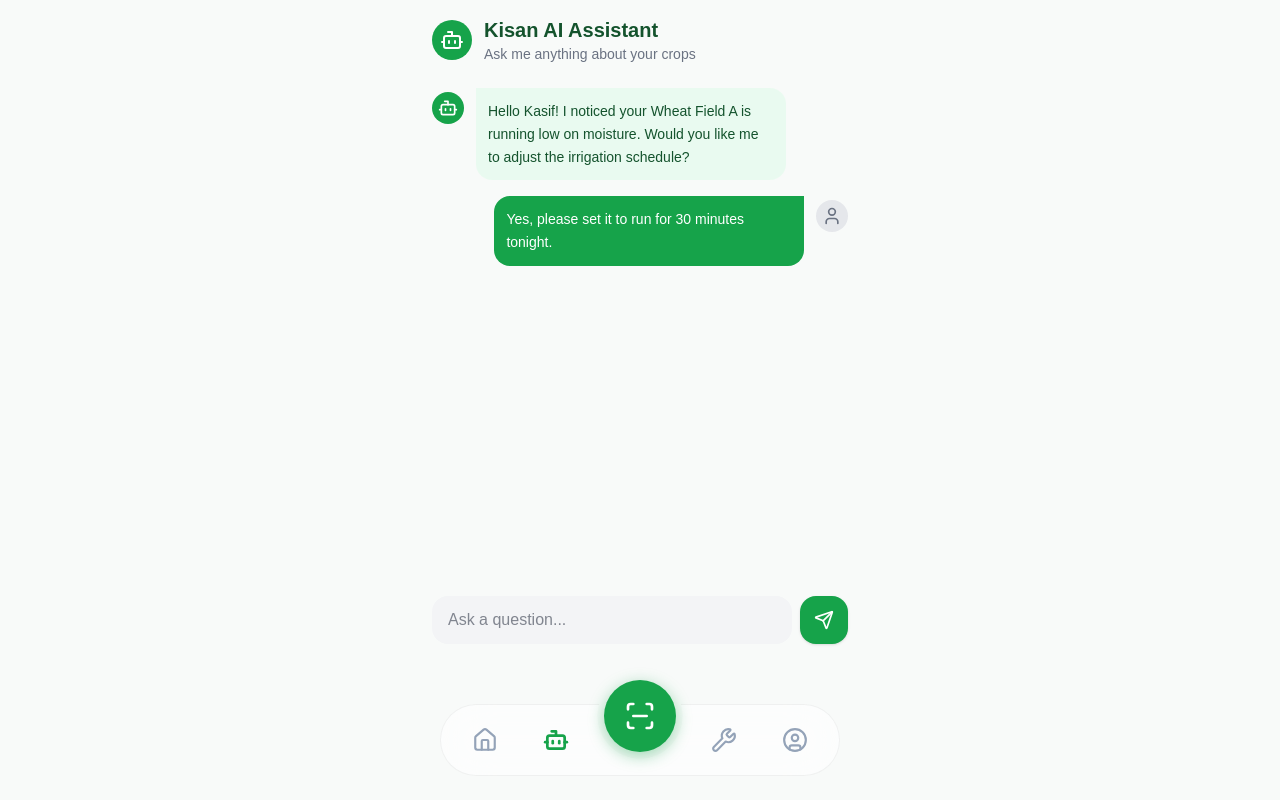
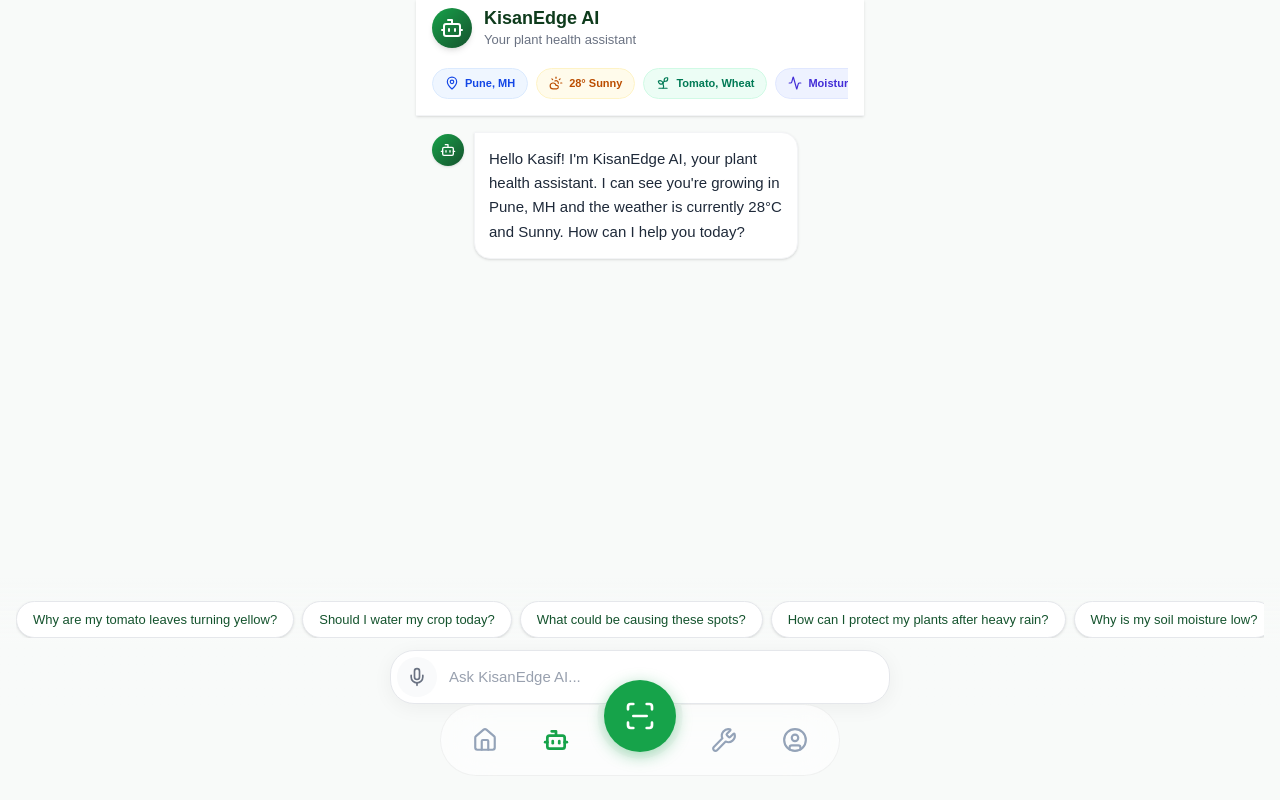
Before and after one commit to MdKasif0/KisanEdge, a Next.js app: page /assistant in a window 1280 px wide. Built offline with nearby package versions, Linux system fonts and the light colour scheme.

Commit message:
feat: revamp assistant interface with contextual data, typing indicators, and suggested questions

```diff
--- a/src/app/(app)/assistant/page.tsx
+++ b/src/app/(app)/assistant/page.tsx
@@ -1,59 +1,203 @@
 "use client";
 
-import { Send, Bot, User } from "lucide-react";
+import { Send, Bot, User, Mic, MapPin, CloudSun, Activity, Sprout, AlertTriangle } from "lucide-react";
 import { Button } from "@/components/ui/button";
-import { useState } from "react";
+import { useState, useRef, useEffect } from "react";
+import { useUser } from "@/lib/store/user-store";
+import { motion, AnimatePresence } from "framer-motion";
+
+const SUGGESTIONS = [
+  "Why are my tomato leaves turning yellow?",
+  "Should I water my crop today?",
+  "What could be causing these spots?",
+  "How can I protect my plants after heavy rain?",
+  "Why is my soil moisture low?"
+];
 
 export default function AssistantPage() {
+  const { name, role, location } = useUser();
   const [input, setInput] = useState("");
+  const [messages, setMessages] = useState<{role: 'ai' | 'user', text: string | React.ReactNode}[]>([
+    {
+      role: 'ai',
+      text: `Hello ${name}! I'm KisanEdge AI, your plant health assistant. I can see you're growing in ${location} and the weather is currently 28°C and Sunny. How can I help you today?`
+    }
+  ]);
+  const [isTyping, setIsTyping] = useState(false);
+  const messagesEndRef = useRef<HTMLDivElement>(null);
+
+  const scrollToBottom = () => {
+    messagesEndRef.current?.scrollIntoView({ behavior: "smooth" });
+  };
+
+  useEffect(() => {
+    scrollToBottom();
+  }, [messages, isTyping]);
+
+  const handleSend = (text: string) => {
+    if (!text.trim()) return;
+
+    setMessages(prev => [...prev, { role: 'user', text }]);
+    setInput("");
+    setIsTyping(true);
+
+    // Mock AI Response
+    setTimeout(() => {
+      setIsTyping(false);
+      setMessages(prev => [...prev, {
+        role: 'ai',
+        text: (
+          <div className="flex flex-col gap-2">
+            <p className="font-semibold text-[15px]">Yellowing leaves (Chlorosis) in tomatoes is common and usually caused by:</p>
+            <ul className="list-disc pl-5 space-y-1 mt-1 text-[14px]">
+              <li><strong className="text-gray-900">Overwatering or poor drainage:</strong> Checks if soil is soggy.</li>
+              <li><strong className="text-gray-900">Nitrogen deficiency:</strong> Leaves turn pale green then yellow.</li>
+              <li><strong className="text-gray-900">Fungal issues:</strong> Like Early Blight (usually starts with spots).</li>
+            </ul>
+            <div className="bg-orange-50 border border-orange-100 p-2.5 rounded-xl mt-1">
+              <span className="font-semibold text-orange-800 text-[13px] block mb-1">Recommended Actions:</span>
+              <ol className="list-decimal pl-4 text-orange-900 text-[13px] space-y-0.5">
+                <li>Check soil moisture using your sensor.</li>
+                <li>Ensure pots/field have proper drainage.</li>
+                <li>Apply a balanced NPK fertilizer if soil is dry and nutrient-poor.</li>
+              </ol>
+            </div>
+            <p className="text-[11px] text-gray-500 italic mt-1 leading-tight">
+              Note: I am an AI assistant, not a certified agronomist. Please verify treatments for commercial crops.
+            </p>
+          </div>
+        )
+      }]);
+    }, 1500);
+  };
 
   return (
-    <div className="flex flex-col h-[calc(100vh-140px)] p-4">
-      <div className="flex items-center gap-3 mb-6">
-        <div className="w-10 h-10 bg-brand-primary rounded-full flex items-center justify-center">
+    <div className="flex flex-col h-full bg-[#f8faf9] relative pb-24">
+      {/* Header */}
+      <div className="pt-safe px-4 pb-3 bg-white sticky top-0 z-20 border-b border-gray-100 shadow-sm">
+        <div className="flex items-center gap-3 h-14">
+          <div className="w-10 h-10 bg-gradient-to-br from-[#16a34a] to-[#14532D] rounded-full flex items-center justify-center shadow-md">
             <Bot className="w-6 h-6 text-white" />
           </div>
           <div>
-          <h1 className="text-xl font-bold text-brand-deep">Kisan AI Assistant</h1>
-          <p className="text-sm text-gray-500">Ask me anything about your crops</p>
+            <h1 className="text-[18px] font-bold text-[#0e3b1c] leading-tight">KisanEdge AI</h1>
+            <p className="text-[13px] text-gray-500 font-medium">Your plant health assistant</p>
           </div>
         </div>
 
-      <div className="flex-1 overflow-y-auto flex flex-col gap-4 mb-4">
-        {/* AI Message */}
-        <div className="flex gap-3 max-w-[85%]">
-          <div className="w-8 h-8 bg-brand-primary rounded-full flex items-center justify-center shrink-0 mt-1">
-            <Bot className="w-5 h-5 text-white" />
-          </div>
-          <div className="bg-brand-soft/50 p-3 rounded-2xl rounded-tl-none text-brand-deep text-sm leading-relaxed">
-            Hello Kasif! I noticed your Wheat Field A is running low on moisture. Would you like me to adjust the irrigation schedule?
+        {/* Context Pills */}
+        <div className="flex gap-2 overflow-x-auto hide-scrollbar mt-3 pb-1">
+          <ContextPill icon={MapPin} text={location} color="blue" />
+          <ContextPill icon={CloudSun} text="28° Sunny" color="amber" />
+          <ContextPill icon={Sprout} text="Tomato, Wheat" color="emerald" />
+          <ContextPill icon={Activity} text="Moisture: 31%" color="indigo" />
+          <ContextPill icon={AlertTriangle} text="No recent alerts" color="gray" />
         </div>
       </div>
 
-        {/* User Message */}
-        <div className="flex gap-3 max-w-[85%] self-end flex-row-reverse">
-          <div className="w-8 h-8 bg-gray-200 rounded-full flex items-center justify-center shrink-0 mt-1">
-            <User className="w-5 h-5 text-gray-500" />
+      <div className="flex-1 overflow-y-auto flex flex-col gap-5 p-4 pb-32">
+        <AnimatePresence>
+          {messages.map((msg, idx) => (
+            <motion.div
+              key={idx}
+              initial={{ opacity: 0, y: 10, scale: 0.95 }}
+              animate={{ opacity: 1, y: 0, scale: 1 }}
+              className={`flex gap-2.5 max-w-[88%] ${msg.role === 'user' ? 'self-end flex-row-reverse' : ''}`}
+            >
+              {msg.role === 'ai' ? (
+                <div className="w-8 h-8 bg-gradient-to-br from-[#16a34a] to-[#14532D] rounded-full flex items-center justify-center shrink-0 mt-0.5 shadow-sm">
+                  <Bot className="w-4 h-4 text-white" />
                 </div>
-          <div className="bg-brand-primary text-white p-3 rounded-2xl rounded-tr-none text-sm leading-relaxed">
-            Yes, please set it to run for 30 minutes tonight.
+              ) : (
+                <div className="w-8 h-8 bg-gray-200 rounded-full flex items-center justify-center shrink-0 mt-0.5">
+                  <User className="w-4 h-4 text-gray-500" />
                 </div>
+              )}
+              <div className={`p-3.5 rounded-2xl text-[15px] leading-relaxed shadow-sm ${
+                msg.role === 'ai'
+                  ? 'bg-white text-gray-800 rounded-tl-none border border-gray-100'
+                  : 'bg-[#16a34a] text-white rounded-tr-none'
+              }`}>
+                {msg.text}
               </div>
+            </motion.div>
+          ))}
+
+          {isTyping && (
+            <motion.div initial={{ opacity: 0 }} animate={{ opacity: 1 }} className="flex gap-2.5 max-w-[88%]">
+              <div className="w-8 h-8 bg-gradient-to-br from-[#16a34a] to-[#14532D] rounded-full flex items-center justify-center shrink-0 shadow-sm">
+                <Bot className="w-4 h-4 text-white" />
+              </div>
+              <div className="bg-white p-4 rounded-2xl rounded-tl-none border border-gray-100 flex items-center gap-1 shadow-sm h-11">
+                <div className="w-2 h-2 bg-gray-300 rounded-full animate-bounce" />
+                <div className="w-2 h-2 bg-gray-300 rounded-full animate-bounce" style={{ animationDelay: '0.2s' }} />
+                <div className="w-2 h-2 bg-gray-300 rounded-full animate-bounce" style={{ animationDelay: '0.4s' }} />
+              </div>
+            </motion.div>
+          )}
+        </AnimatePresence>
+        <div ref={messagesEndRef} />
       </div>
 
-      {/* Input */}
-      <div className="flex gap-2">
+      {/* Input Area */}
+      <div className="fixed bottom-[80px] sm:bottom-[88px] left-0 right-0 bg-gradient-to-t from-[#f8faf9] via-[#f8faf9] to-transparent pt-6 pb-2 px-4 z-30 pointer-events-none">
+
+        {/* Suggested Questions */}
+        {messages.length === 1 && (
+          <div className="flex gap-2 overflow-x-auto hide-scrollbar mb-3 pointer-events-auto">
+            {SUGGESTIONS.map((s, i) => (
+              <button
+                key={i}
+                onClick={() => handleSend(s)}
+                className="shrink-0 bg-white border border-gray-200 text-[#14532D] text-[13px] font-medium px-4 py-2 rounded-full shadow-sm hover:bg-gray-50 active:scale-95 transition-transform"
+              >
+                {s}
+              </button>
+            ))}
+          </div>
+        )}
+
+        <div className="flex gap-2 items-end pointer-events-auto max-w-[500px] mx-auto">
+          <div className="flex-1 bg-white border border-gray-200 rounded-3xl p-1.5 flex items-center shadow-[0_4px_20px_rgba(0,0,0,0.05)] focus-within:border-[#16a34a] focus-within:ring-2 focus-within:ring-[#16a34a]/20 transition-all">
+            <button className="w-10 h-10 rounded-full bg-gray-50 flex items-center justify-center text-gray-500 hover:text-[#16a34a] hover:bg-[#16a34a]/10 transition-colors shrink-0">
+              <Mic className="w-5 h-5" />
+            </button>
             <input
               type="text"
               value={input}
               onChange={(e) => setInput(e.target.value)}
-          placeholder="Ask a question..."
-          className="flex-1 bg-gray-100 border-transparent rounded-2xl px-4 py-3 focus:outline-none focus:ring-2 focus:ring-brand-primary focus:bg-white transition-all"
+              onKeyDown={(e) => e.key === 'Enter' && handleSend(input)}
+              placeholder="Ask KisanEdge AI..."
+              className="flex-1 bg-transparent border-transparent px-3 py-2 text-[15px] focus:outline-none placeholder:text-gray-400"
             />
-        <Button size="icon" className="h-12 w-12 rounded-2xl shrink-0 bg-brand-primary text-white hover:bg-brand-primary/90">
-          <Send className="w-5 h-5" />
-        </Button>
+            {input.trim() && (
+              <button
+                onClick={() => handleSend(input)}
+                className="w-10 h-10 rounded-full bg-[#16a34a] flex items-center justify-center text-white shadow-sm hover:bg-[#15803d] shrink-0"
+              >
+                <Send className="w-4 h-4 ml-0.5" />
+              </button>
+            )}
+          </div>
+        </div>
       </div>
     </div>
   );
 }
+
+function ContextPill({ icon: Icon, text, color }: { icon: any, text: string, color: string }) {
+  const colorMap: Record<string, string> = {
+    blue: "bg-blue-50 text-blue-700 border-blue-100",
+    amber: "bg-amber-50 text-amber-700 border-amber-100",
+    emerald: "bg-emerald-50 text-emerald-700 border-emerald-100",
+    indigo: "bg-indigo-50 text-indigo-700 border-indigo-100",
+    gray: "bg-gray-100 text-gray-600 border-gray-200"
+  };
+
+  return (
+    <div className={`shrink-0 flex items-center gap-1.5 px-3 py-1.5 rounded-full border ${colorMap[color]} text-[11px] font-semibold whitespace-nowrap`}>
+      <Icon className="w-3.5 h-3.5" />
+      {text}
+    </div>
+  );
+}
```
Lines whose indentation alone changed are shown as unchanged.
